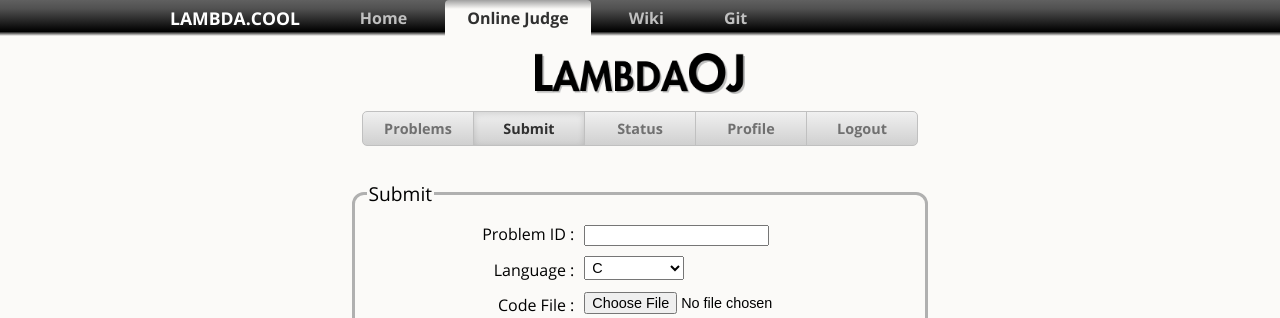
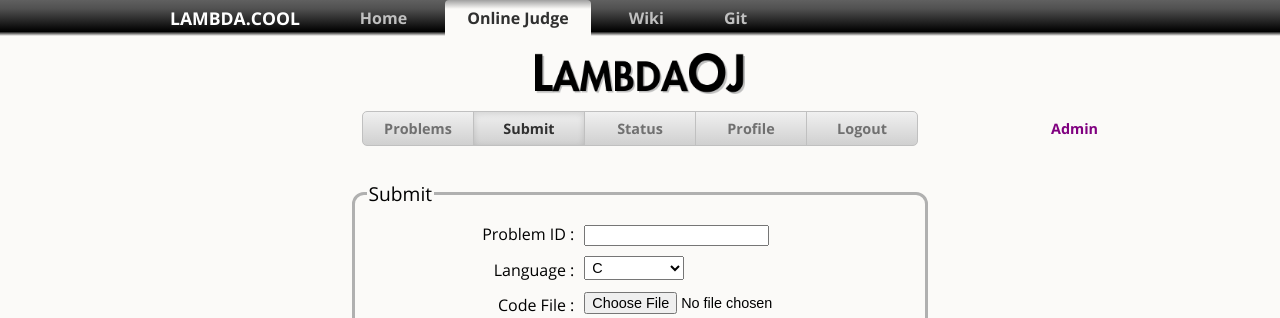
Before and after one commit to rorschachhb/lambdaOJ, a Flask app: page /oj/submit/ in a window 1280 px wide. Shown: the top 318 px of the page. Run offline with Flask 2, Linux system fonts and the light colour scheme; a user stored in the database is signed in; tables that the repository leaves empty hold one stand-in row (values such as "Sample post"); some libraries are stand-ins or nearby versions.

Commit message:
change url of admin to '/oj/admin', add admin botton

```diff
--- a/app/__init__.py
+++ b/app/__init__.py
@@ -17,7 +17,7 @@ lm.login_view = 'login'
 
 import views, models
 
-admin = Admin(app, name='lambdaOJ')
+admin = Admin(app, name='lambdaOJ', url='/oj/admin')
 
 path = op.join(op.dirname(__file__), 'static')
 admin.add_view(FileAdmin(path, '/static/', name='Static Files'))
--- a/app/static/styles/style.css
+++ b/app/static/styles/style.css
@@ -138,6 +138,12 @@ nav a:hover, nav li.now a {
 }
 nav li.now {
     box-shadow: 0 2px 6px rgba(0, 0, 0, 0.13) inset;
+}
+nav span.admin a {
+    position: absolute;
+    top: 8px;
+    right: 12px;
+    color: purple;
 }
 
 
--- a/app/templates/base.html
+++ b/app/templates/base.html
@@ -55,6 +55,11 @@
 	  {% endblock navlogin %}
 	  {% endif %}
 	</ul>
+	{% if user.role == "admin" %}
+	<span class="admin">
+	  <a href="/oj/admin/">Admin</a>
+	</span>
+	{% endif %}
       </nav>
 
       <div id="content">
```
